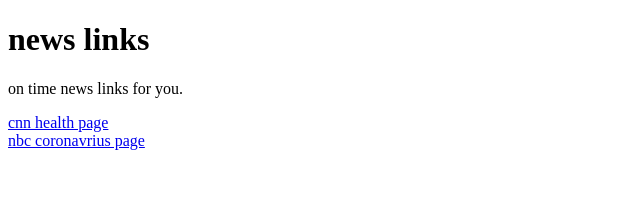
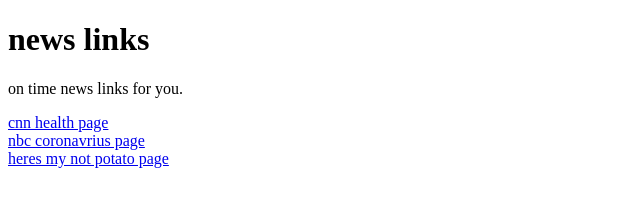
Before and after one commit to 27tshabalalaf/27tshabalalaf.github.io, a plain HTML site: page index.html in a window 1280 px wide. Shown: the whole page, without its empty margins (0-640 px from the left). Drawn offline with Linux system fonts and the light colour scheme.

Commit message:
Update index.html

```diff
--- a/index.html
+++ b/index.html
@@ -10,6 +10,7 @@
 
 <a href="https://www.cnn.com/health">cnn health page </a> </br>
 <a href="https://www.nbcnews.com/health/coronavirus">nbc coronavrius page </a> </br>
+<a href="27tshabalalaf.github.io">heres my not potato page </a> </br>
 
 </body>
 </html>
```
